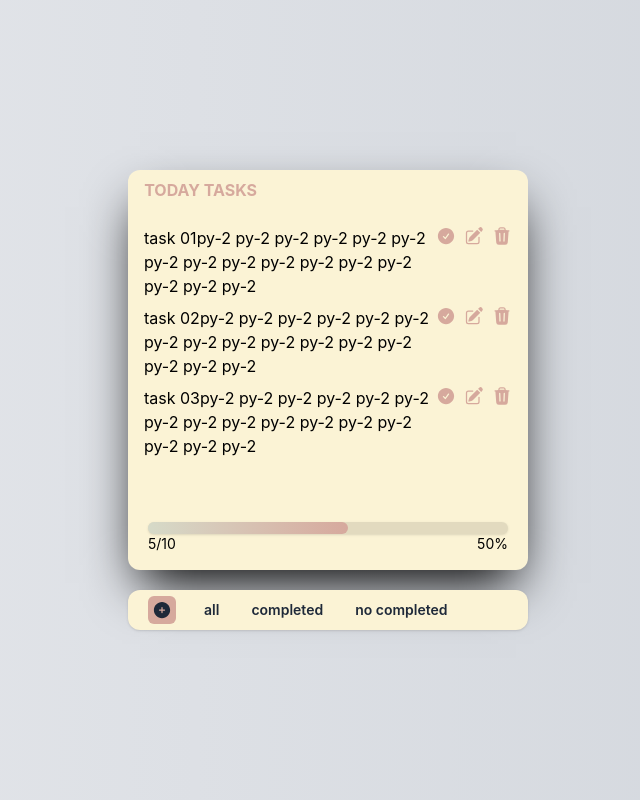
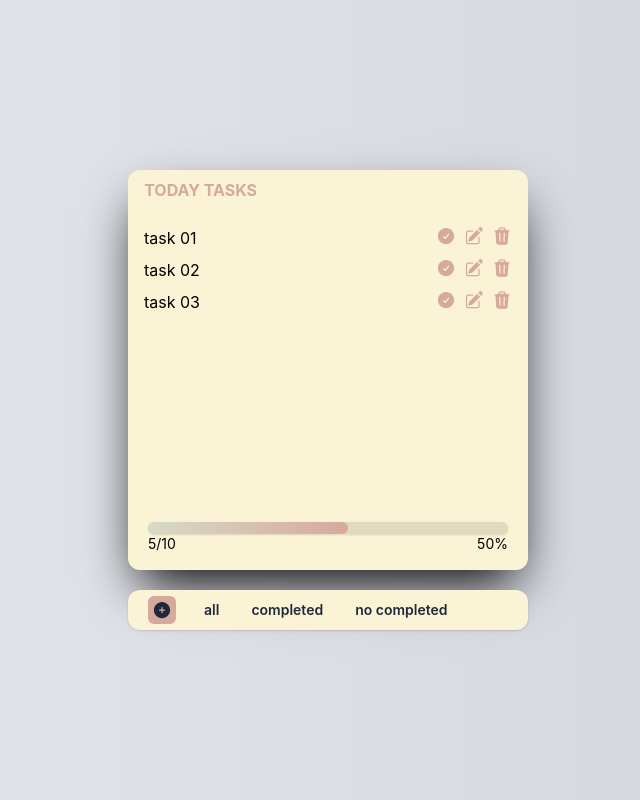
Before and after one commit to Sondosprg/TodoList_tailwind_react, a React (Vite) app: page / in a window 1280 px wide. Shown: the whole page, without its empty margins (312-952 px from the left). Built offline with nearby package versions, Linux system fonts and the light colour scheme.

Commit message:
edit popUp

```diff
--- a/src/components/Add.jsx
+++ b/src/components/Add.jsx
@@ -9,7 +9,7 @@ import { popUpContext } from "../contexts/popUp.js";
 export default function Add() {
 
   const tasks = useContext(tasksContext);
-  console.log(tasks);
+
 
   const popUpState = useContext(popUpContext);
   console.log(popUpState);
@@ -17,11 +17,11 @@ export default function Add() {
   const [valueInput, setValueInput] = useState("");
 
   const addTask = (title) => {
-    console.log(title);
+
     if (title != "") {
-       tasks.set([...tasks.value, { id: Date.now(), title: title }]);
+       tasks.set([...tasks.value, { id: Date.now(), title: title , isComplete : false}]);
        // close popUp
-       popUpState.set(false);
+       popUpState.set((prev)=>({...prev , state_: false}))
     }
   };
 
--- a/src/components/NavBar.jsx
+++ b/src/components/NavBar.jsx
@@ -1,5 +1,4 @@
 import PopUp from "./popUp";
-
 
 import { useContext } from "react";
 
@@ -8,15 +7,13 @@ import { popUpContext } from "../contexts/popUp.js";
 
 export default function NavBar() {
   const tasks = useContext(tasksContext);
-  console.log(tasks);
 
   const popUpState = useContext(popUpContext);
-  console.log(popUpState);
 
+  console.log("navbar" ,popUpState.state_ );
   // const addTask = () => {
   //   tasks.set([...tasks.value, { id: 4, title: "sondos" }]);
   // };
-
 
   return (
     <>
@@ -27,7 +24,11 @@ export default function NavBar() {
             <li
               onClick={() => {
                 // addTask();
-                popUpState.set(true);
+                popUpState.set((prev) => ({
+                  ...prev,
+                  state_: true,
+                  type: "add",
+                }));
               }}
               className="transition  text-sm font-semibold text-gray-800  rounded-md text-center hover:opacity-90 w-auto p-1   hover:cursor-pointer hover:shadow active:scale-95 bg-primary"
             >
@@ -58,7 +59,11 @@ export default function NavBar() {
         </nav>
       </header>
 
-      {popUpState.state ? <PopUp operation={"add"} /> : <></>}
+      {popUpState.state_ && popUpState.type == "add" ? (
+        <PopUp operation={"add"} />
+      ) : (
+        <></>
+      )}
     </>
   );
 }
--- a/src/components/Task.jsx
+++ b/src/components/Task.jsx
@@ -4,7 +4,7 @@ export default function Task({ id, title }) {
   const [isCheck, setCheck] = useState(false);
   return (
     <>
-      <div className="flex justify-between items-center  xs:items-start  hover:bg-primary/10   h-fit transition ">
+      <div data-id={id} className="Task flex justify-between items-center  xs:items-start  hover:bg-primary/10   h-fit transition ">
         {/* <label for={`check-${id}`} className="">
        <input
             id={`check-${id}`}
@@ -18,13 +18,14 @@ export default function Task({ id, title }) {
       </label> */}
 
         {/* <h6 className={isCompleted ?"line-through text-dark" :""}>{title}</h6> */}
-        <h6 className=" row-span-1 w-full h-fit">{title}
-
-           py-2 py-2 py-2 py-2 py-2 py-2 py-2 py-2 py-2 py-2 py-2 py-2 py-2 py-2 py-2 py-2
+        <h6 className="Title row-span-1 w-full h-fit">
+          {title}
         </h6>
 
         <ul class="flex items-center xs:flex-col sm:flex-row h-fit   gap-2  ">
-          <li>
+
+          {/* completed */}
+           <li className="Completed">
             <svg
               xmlns="http://www.w3.org/2000/svg"
               viewBox="0 0 24 24"
@@ -39,7 +40,9 @@ export default function Task({ id, title }) {
             </svg>
           </li>
 
-          <li>
+
+          {/* edit */}
+          <li className="Edit">
             <svg
               xmlns="http://www.w3.org/2000/svg"
               viewBox="0 0 24 24"
@@ -51,7 +54,8 @@ export default function Task({ id, title }) {
             </svg>
           </li>
 
-          <li>
+           {/* delete */}
+          <li className="Delete">
             <svg
               xmlns="http://www.w3.org/2000/svg"
               viewBox="0 0 24 24"
--- a/src/components/Tasks.jsx
+++ b/src/components/Tasks.jsx
@@ -1,29 +1,43 @@
 import Task from "./Task";
-import { tasksContext } from "../contexts/tasks";
-import { useContext } from "react";
-import { useState } from "react";
 import PopUp from "./popUp.jsx";
 
+import { useState } from "react";
+import { useContext } from "react";
+
+import { tasksContext } from "../contexts/tasks";
+import { popUpContext } from "../contexts/popUp.js";
 
 export default function Tasks() {
   const contextTasks = useContext(tasksContext);
-  console.log("Card.jsx");
-  console.log("contextTasks : ", contextTasks);
 
-  const [isOpenMenu, setOpenMenu] = useState(false);
-  const [isOpenPopUp, setOpenPopUp] = useState(false);
+  // const [isOpenMenu, setOpenMenu] = useState(false);
+  // const [isOpenPopUp, setOpenPopUp] = useState(false);
+  // const [operation, setOperation] = useState("");
+
+  const popUpState = useContext(popUpContext);
+  console.log(popUpState);
+
   const [operation, setOperation] = useState("");
 
+  const handleTasks = (e) => {
+    //  console.log(e.target.closest(".Completed"));
+    if (e.target.closest(".Delete")) {
+      console.log("class Delete clicked");
+      setOperation("delete");
+      popUpState.set((prev) => ({ ...prev, state_: true, type: "delete" }));
+    }
+  };
 
   return (
     <>
       <div
         className="relative  px-4  overflow-y-scroll flex flex-col gap-2 h-70 scrollbar-none cursor-pointer"
         onClick={(e) => {
-          if (e.target.classList.contains("checkbox-task")) {
-            console.log("===========OPEN=============");
-            setOpenMenu(!isOpenMenu);
-          }
+          handleTasks(e);
+          // if (e.target.classList.contains("checkbox-task")) {
+          //   console.log("===========OPEN=============");
+          //   setOpenMenu(!isOpenMenu);
+          // }
         }}
       >
         {contextTasks.value.map((task) => (
@@ -31,7 +45,7 @@ export default function Tasks() {
         ))}
       </div>
 
-      <div
+      {/* <div
         className={
           isOpenMenu
             ? " bg-accent absolute w-100 h-50  rounded-t-md transition shadow z-100"
@@ -40,7 +54,6 @@ export default function Tasks() {
       >
            <div class="size-6 cursor-pointer rounded-full flex items-center justify-center m-2 bg-primary text-center">
                 <span class="align-middle inline-block">x</span>
-                {/* <span class="inline-block align-middle">The quick brown fox...</span> */}
 
             </div>
         <ul className="flex flex-col items-center justify-center gap-2 w-full h-full">
@@ -77,9 +90,11 @@ export default function Tasks() {
           </li>
 
         </ul>
-      </div>
+      </div> */}
 
-      {isOpenPopUp ? (
+      {popUpState.state_ ? <PopUp operation={operation} /> : <></>}
+
+      {/* {isOpenPopUp ? (
         <div
           onClick={(e) => {
             if (e.target.classList.contains("wrapper")) {
@@ -92,7 +107,7 @@ export default function Tasks() {
         </div>
       ) : (
         <></>
-      )}
+      )} */}
     </>
   );
 }
--- a/src/components/popUp.jsx
+++ b/src/components/popUp.jsx
@@ -7,30 +7,42 @@ import { useContext } from "react";
 import { popUpContext } from "../contexts/popUp.js";
 
 export default function PopUp({ operation }) {
+
+  console.log('operation : '  ,  operation);
   const popUpState = useContext(popUpContext);
-  console.log(popUpState);
+  console.log('popUpState value : ' , popUpState);
 
-  let content = <></>;
-  if (operation === "add") {
-    content = <Add />;
-  } else if (operation === "edit") {
-    content = <Edit />;
-  } else if (operation === "delete") {
-    content = <Delete />;
-  }
+  // let content = <></>;
+  // if (operation === "add") {
+  //   content = <Add />;
+  // } else if (operation === "edit") {
+  //   content = <Edit />;
+  // } else if (operation === "delete") {
+  //   console.log("========================");
+  //   content = <Delete />;
+  // }
 
+  // console.log(content);
   return (
     <>
       <div
         onClick={(e) => {
           if (e.target.classList.contains("wrapper")) {
-            popUpState.set(false);
+            popUpState.set((prev)=>({...prev , state_: false}))
           }
         }}
         className="wrapper bg-gray-800/60 z-200 absolute w-full h-full inset-0 flex items-center justify-center "
       >
         <form className="z-300  bg-light rounded-md w-md h-25 text-sm  shadow flex flex-col gap-2 items-center justify-center ">
-          {content}
+          {
+            operation == "add"?
+            <Add /> :
+            operation == "edit"?
+            <Edit />:
+            operation == "delete"?
+            <Delete />:
+            <></>
+          }
         </form>
       </div>
     </>
--- a/src/contexts/popUp.js
+++ b/src/contexts/popUp.js
@@ -1,4 +1,7 @@
-
 import { createContext } from "react";
 
-export const popUpContext = createContext({state : false , set : null});
+export const popUpContext = createContext({
+  state_: false,
+  type: "",
+  set: null,
+});
--- a/src/pages/Home.jsx
+++ b/src/pages/Home.jsx
@@ -12,9 +12,9 @@ import { popUpContext } from "../contexts/popUp.js";
 export default function Home() {
   // context of tasks
   const DEFAULT_TASKS = [
-    { id: 1, title: "task 01" },
-    { id: 2, title: "task 02" },
-    { id: 3, title: "task 03" },
+    { id: 1, title: "task 01", isComplete: false },
+    { id: 2, title: "task 02", isComplete: false },
+    { id: 3, title: "task 03", isComplete: false },
   ];
   const [tasks, setTask] = useState(DEFAULT_TASKS);
 
@@ -24,7 +24,6 @@ export default function Home() {
   return (
     <>
       <tasksContext.Provider value={{ value: tasks, set: setTask }}>
-
         <popUpContext.Provider
           value={{ state: popUpState, set: setPopUpState }}
         >
@@ -32,9 +31,7 @@ export default function Home() {
             <Card />
           </main>
           <NavBar />
-
         </popUpContext.Provider>
-
       </tasksContext.Provider>
     </>
   );
```
Also changed, not shown: src/components/Delete.jsx (+7 -2 lines).
